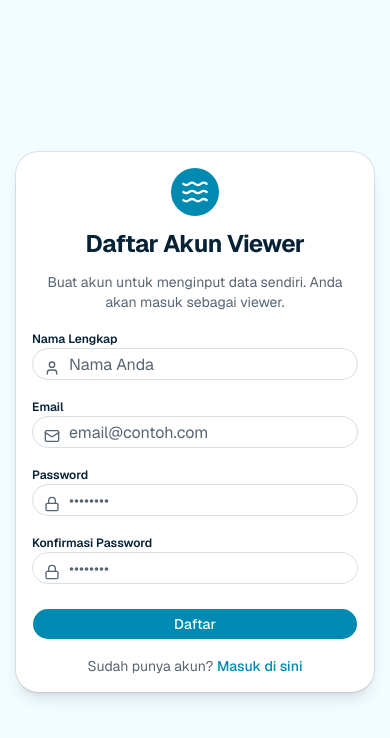
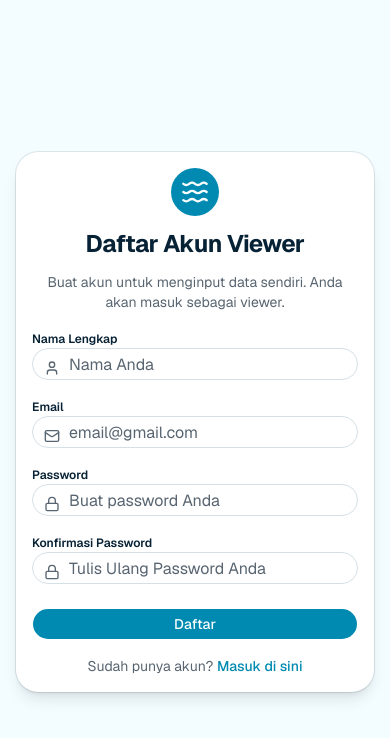
Before and after one commit to rayy1123/rajendra-meet, a Next.js app: page /register in a window 390 px wide. Shown: the top 738 px of the page. Built offline with nearby package versions, Linux system fonts and the light colour scheme.

Commit message:
fix: perbaiki kelas tailwind tidak valid rounded-3xl-x -> rounded-3xl
- page.tsx, photo-slider.tsx: rounded-3xl-x (tidak ada di Tailwind) -> rounded-3xl
- Catatan: hamburger & interaktivitas hanya jalan di production build
  (npm start), dev mode (webpack) di box ini gagal hydrate React

```diff
--- a/src/app/forgot-password/page.tsx
+++ b/src/app/forgot-password/page.tsx
@@ -69,7 +69,7 @@ export default function ForgotPasswordPage() {
                   <Mail className="absolute left-3 top-3 h-4 w-4 text-muted-foreground" />
                   <Input
                     type="email"
-                    placeholder="email@contoh.com"
+                    placeholder="email@gmail.com"
                     className="pl-9"
                     value={email}
                     onChange={(e) => setEmail(e.target.value)}
--- a/src/app/login/page.tsx
+++ b/src/app/login/page.tsx
@@ -89,7 +89,7 @@ export default function LoginPage() {
                 <Mail className="absolute left-3 top-3 h-4 w-4 text-muted-foreground" />
                 <Input
                   type="email"
-                  placeholder="admin@rajendrameet.com"
+                  placeholder="Masukkan email Anda"
                   className="pl-9"
                   value={email}
                   onChange={(e) => setEmail(e.target.value)}
@@ -104,7 +104,7 @@ export default function LoginPage() {
                 <Lock className="absolute left-3 top-3 h-4 w-4 text-muted-foreground" />
                 <Input
                   type="password"
-                  placeholder="••••••••"
+                  placeholder="Masukkan password Anda"
                   className="pl-9"
                   value={password}
                   onChange={(e) => setPassword(e.target.value)}
@@ -136,8 +136,7 @@ export default function LoginPage() {
             </Link>
           </p>
           <p className="mt-3 px-2 text-center text-xs text-muted-foreground">
-            Penonton &amp; orang tua mendaftar sebagai <span className="font-medium text-foreground">viewer</span> untuk
-            memantau scoreboard. Panitia &amp; juri menggunakan akun yang diberikan panitia untuk mengelola lomba.
+           Licensed By Rayvanes Arrasyid
           </p>
         </CardContent>
       </Card>
--- a/src/app/page.tsx
+++ b/src/app/page.tsx
@@ -213,7 +213,7 @@ export default async function HomePage() {
 
       {/* ===== TENTANG ===== */}
       <section className="pub-container py-12 sm:py-16">
-        <div className="pub-card overflow-hidden rounded-3xl-x">
+        <div className="pub-card overflow-hidden rounded-3xl">
           <div className="grid grid-cols-1 lg:grid-cols-2">
             <div className="flex flex-col justify-center gap-4 p-8 sm:p-10">
               <span className="pub-eyebrow">Tentang Rajendra Meet</span>
--- a/src/app/register/page.tsx
+++ b/src/app/register/page.tsx
@@ -155,7 +155,7 @@ export default function RegisterPage() {
                   <Mail className="absolute left-3 top-3 h-4 w-4 text-muted-foreground" />
                   <Input
                     type="email"
-                    placeholder="email@contoh.com"
+                    placeholder="email@gmail.com"
                     className="pl-9"
                     value={email}
                     onChange={(e) => setEmail(e.target.value)}
@@ -170,7 +170,7 @@ export default function RegisterPage() {
                   <Lock className="absolute left-3 top-3 h-4 w-4 text-muted-foreground" />
                   <Input
                     type="password"
-                    placeholder="••••••••"
+                    placeholder="Buat password Anda"
                     className="pl-9"
                     value={password}
                     onChange={(e) => setPassword(e.target.value)}
@@ -185,7 +185,7 @@ export default function RegisterPage() {
                   <Lock className="absolute left-3 top-3 h-4 w-4 text-muted-foreground" />
                   <Input
                     type="password"
-                    placeholder="••••••••"
+                    placeholder="Tulis Ulang Password Anda"
                     className="pl-9"
                     value={confirm}
                     onChange={(e) => setConfirm(e.target.value)}
--- a/src/components/modules/photo-slider.tsx
+++ b/src/components/modules/photo-slider.tsx
@@ -50,7 +50,7 @@ export function PhotoSlider({
   if (count === 0) return null;
 
   return (
-    <div className={`group relative overflow-hidden rounded-3xl-x soft-shadow-lg ${className}`}>
+    <div className={`group relative overflow-hidden rounded-3xl soft-shadow-lg ${className}`}>
       <div
         className="slider-track h-full"
         style={{ transform: `translateX(-${index * 100}%)` }}
```
